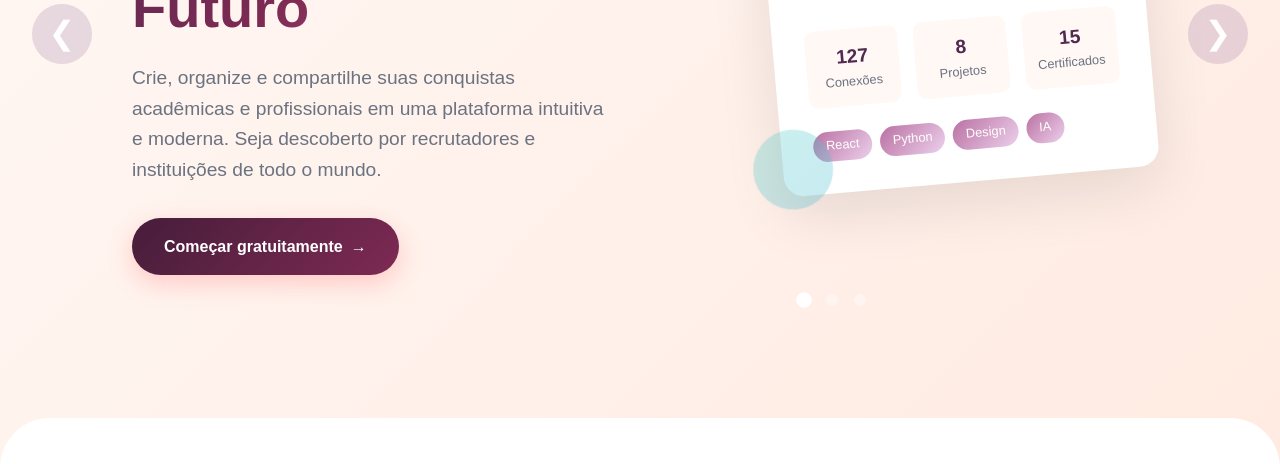
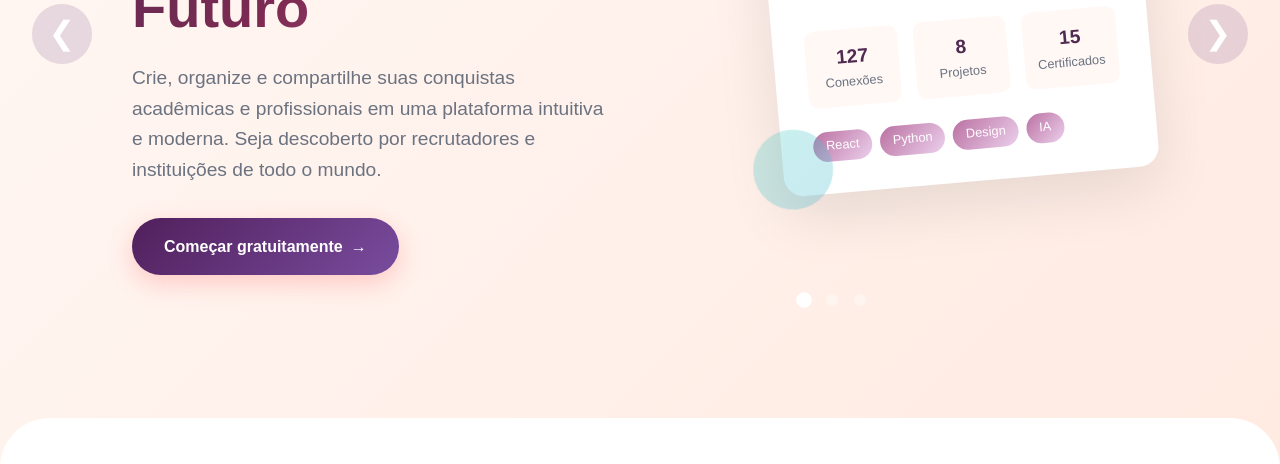
Before and after one commit to Manuella2504/Atividade-pontuada-portal, a plain HTML site: page FRONTEND/HTML/telainicial.html in a window 1280 px wide. Shown: the part 351-815 px from the top of the page. Drawn offline with nearby package versions, Linux system fonts and the light colour scheme; grey boxes are pictures that could not be loaded.

Commit message:
Update telainicial.css

```diff
--- a/FRONTEND/CSS/telainicial.css
+++ b/FRONTEND/CSS/telainicial.css
@@ -596,7 +596,7 @@ header.main-header {
 }
 
 .btn-primary {
-  background: linear-gradient(135deg, var(--roxo1), var(--roxo2));
+  background: linear-gradient(135deg, #501f5b, #794c9e);
   color: white;
   padding: 1rem 2rem;
   border: none;
```
